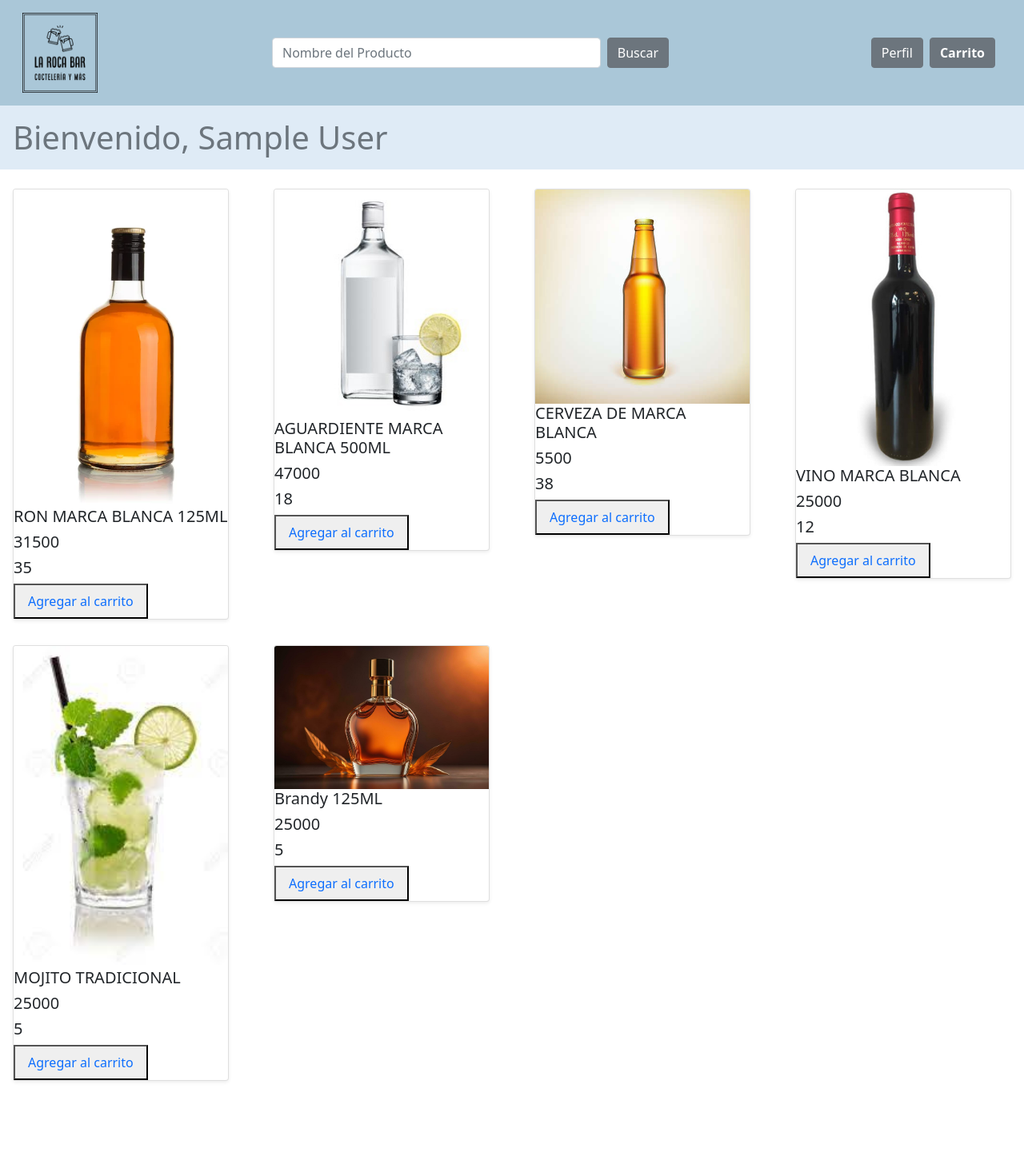
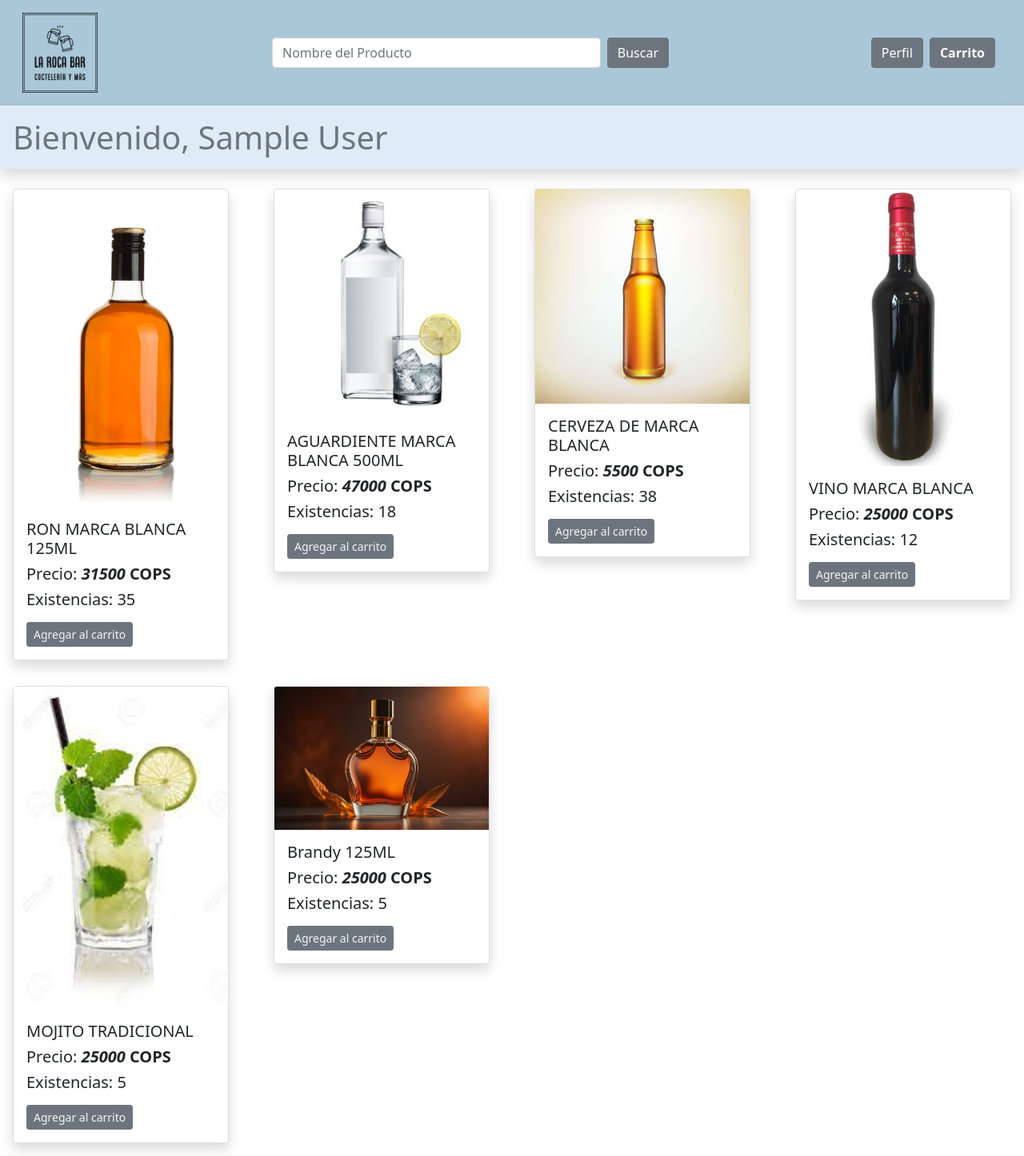
Before and after one commit to JuanMaH24/Virtual-Roca-Bar, a Flask app: page /home in a window 1280 px wide. Shown: the whole page at 80% size. Before the commit the page ends 1353 px from the top, so only its background shows below. Run offline with Flask 3, Linux system fonts and the light colour scheme; the visitor is signed in with stand-in values (Sample User, id 1); data comes from the database, SQL or seed files in the repository; both versions use the stored data as it was after the commit.

Commit message:
Estilos Finales

```diff
--- a/flask-mysql/src/app.py
+++ b/flask-mysql/src/app.py
@@ -281,7 +281,7 @@ def addShopcar(id):
 @login_required
 def routeshopCar():
     cursor = db.database.cursor()
-    cursor.execute("SELECT carrito.shopcar_id, carrito.user_id, carrito.product_id, carrito.product_cant,productos.product_name, productos.product_price, productos.product_cant AS inventory, (carrito.product_cant * productos.product_price) as totalshop FROM carrito INNER JOIN productos ON carrito.product_id=productos.product_id WHERE estado_borrado = 1")
+    cursor.execute("SELECT carrito.shopcar_id, carrito.user_id, carrito.product_id, carrito.product_cant,productos.product_name, productos.product_price, productos.product_cant AS inventory, (carrito.product_cant * productos.product_price) as totalshop, imagenes.img_ref FROM carrito, productos, imagenes WHERE imagenes.id = productos.product_id AND carrito.product_id=productos.product_id AND estado_borrado = 1")
     myresult = cursor.fetchall()
     #Convertir los datos a diccionario
     insertObject = []
--- a/flask-mysql/src/static/css/style.css
+++ b/flask-mysql/src/static/css/style.css
@@ -6,3 +6,13 @@
     background-color: #DFEBF6;
     color: #6c757d;
 }
+
+#agregar-carrito{
+    background-color: #6c757d;
+    color: whitesmoke;
+    border-color: #6c757d;
+}
+
+#login{
+    background-color: #AAC7D8;
+}
--- a/flask-mysql/src/templates/addProduct.html
+++ b/flask-mysql/src/templates/addProduct.html
@@ -6,7 +6,7 @@
 
 
 
-<div class="card-body">
+<div class="card-body mt-5 shadow-sm">
     <form action="/addProduct1" method="POST">
         <div class="row mb-3">
             <div class="col">
@@ -22,7 +22,7 @@
                 <input type="number" class="form-control mb-3" name="product_cant" min="0" required>
             </div>
             <div class="col">
-                <button class="btn btn-primary mb-3 mt-4" type="submit">Save</button>
+                <button class="btn btn-secondary mb-3 mt-4" type="submit">Crear Producto</button>
             </div>
         </div>
 
--- a/flask-mysql/src/templates/addUser.html
+++ b/flask-mysql/src/templates/addUser.html
@@ -3,9 +3,9 @@
 {% block title %}Add Product{% endblock %}
 
 {% block body %}
-<div class="row">
+<div class="row mt-5">
 <div class="col-md-3"></div>
-<div class="col-md-6">
+<div class="col-md-6 p-5 shadow">
     <form class="row g-3" action="/addUser" method="POST">
     <div class="col-md-6">
       <label for="name" class="form-label">Nombres</label>
@@ -36,7 +36,7 @@
     <div class="col-12">
     </div>
     <div class="col-12">
-      <button type="submit" class="btn btn-primary">Crear Usuario</button>
+      <button type="submit" class="btn btn-secondary">Crear Usuario</button>
     </div>
   </form></div>
 <div class="col-md-3"></div>
--- a/flask-mysql/src/templates/home.html
+++ b/flask-mysql/src/templates/home.html
@@ -7,30 +7,34 @@
 <div class="row">
   {% for d in data %}
   <div class="col-md-3">
-        <div class="card shadow-sm m-3">
+      <div class="card shadow m-3">
           <img class="card-img-top" alt="Bootstrap Thumbnail First" src="{{ url_for('static', filename=d.img_ref)}}">
           <div class="card-block">
-                <h5 class="card-title">
+              <h5 class="card-title mt-3 mx-3">
                   {{d.product_name}}
               </h5>
-                <h5 class="card-title">
-                    {{d.product_price}}
+              <h5 class="card-title mx-3">
+                  Precio: <b><i>{{d.product_price}}</i> COPS</b>
               </h5>
-                <h5 class="card-title">
-                    {{d.product_cant}}
+              <h5 class="card-title mx-3">
+                  Existencias: {{d.product_cant}}
               </h5>
+              <div class="d-flex flex-row justify-content-between m-3">
                 <form class="d-flex" action="/addShopcar/{{d.product_id}}" method="POST">
-                  <button class="nav-item nav-link" type="submit">Agregar al carrito</button>
+                  <button id="agregar-carrito" class="btn btn-info btn-sm" type="submit">Agregar al carrito</button>
                 </form>
                 {% if current_user.rol == 0 %}
-                <button class="btn btn-primary btn-sm" id="btn-edit{{d.product_id}}" data-bs-toggle="modal" data-bs-target="#modal{{d.product_id}}">Edit</button>
+                <button class="btn btn-secondary btn-sm" id="btn-edit{{d.product_id}}" data-bs-toggle="modal" data-bs-target="#modal{{d.product_id}}">Editar</button>
                 <form class="d-flex" action="/deleteProduct/{{d.product_id}}" method="POST">
-                    <button class="nav-item nav-link" type="submit">Delete</button>
+                    <button class="btn btn-danger btn-sm" type="submit">Borrar</button>
                 </form>
                 {% endif %}
               </div>
           </div>
       </div>
+  </div>
+
+
   <div class="modal fade" id="modal{{d.product_id}}" tabindex="-1" aria-labelledby="exampleModalLabel" aria-hidden="true">
       <div class="modal-dialog">
         <div class="modal-content">
@@ -43,12 +47,12 @@
                   <label>Nuevo nombre del Producto</label>
                   <input type="text" class="form-control mb-3" name="product_name" value="{{d.product_name}}" required>
                   <label>Nuevo precio del Producto</label>
-                    <input type="number" class="form-control mb-3" name="product_price" value="{{d.product_price}}" min="0" required>
+                  <input type="number" class="form-control mb-3" name="product_price" value="{{d.product_price}}" required>
                   <label>Cantidad del Producto</label>
-                    <input type="number" class="form-control mb-3" name="product_cant" value="{{d.product_cant}}" min="0" required>
+                  <input type="number" class="form-control mb-3" name="product_cant" value="{{d.product_cant}}" required>
           </div>
           <div class="modal-footer">
-              <button type="submit" class="btn btn-primary">Save changes</button>
+            <button type="submit" class="btn btn-secondary">Guardar</button>
           </div>
           </form>
         </div>
--- a/flask-mysql/src/templates/home_template.html
+++ b/flask-mysql/src/templates/home_template.html
@@ -40,22 +40,24 @@
                 </div>
                 <div class="modal-body aling-items-center">
                     {% if current_user.rol == 0 %}
-                    <a class="nav-item nav-link" href="{{ url_for('routeaddProduct') }}"><b>Nuevo Proucto</b></a>
-					<a class="nav-item nav-link active" id="nav-item-active" href="{{ url_for('routeSuppliers') }}"><b>Proveedores</b></a>
-                    <a class="nav-item nav-link active" id="nav-item-active" href="{{ url_for('routeBuy') }}"><b>Compras</b></a>
-                    <a class="nav-item nav-link" href="{{ url_for('routeSales') }}"><b>Historial Ventas</b></a>
+                    <a class="nav-item nav-link text-secondary " href="{{ url_for('routeaddProduct') }}"><b>Nuevo Producto</b></a>
+					<a class="nav-item nav-link text-secondary" id="nav-item-active" href="{{ url_for('routeSuppliers') }}"><b>Proveedores</b></a>
+                    <a class="nav-item nav-link text-secondary" id="nav-item-active" href="{{ url_for('routeBuy') }}"><b>Compras</b></a>
+                    <a class="nav-item nav-link text-secondary" href="{{ url_for('routeSales') }}"><b>Historial Ventas</b></a>
                     {% endif %}
-                    <a class="nav-item nav-link" href="{{ url_for('routeUserSales', id = current_user.user_id) }}"><b>Mi historial</b></a>
+                    <a class="nav-item nav-link text-secondary" href="{{ url_for('routeUserSales', id = current_user.user_id) }}"><b>Mi historial</b></a>
                     {% if current_user.rol == 0 %}
-                    <a class="nav-item nav-link" href="{{ url_for('usersLog') }}"><b>Usuarios</b></a>
+                    <a class="nav-item nav-link text-secondary" href="{{ url_for('usersLog') }}"><b>Usuarios</b></a>
                     {% endif %}
-                    <a class="btn btn-secondary" href="{{ url_for('logout') }}">Logout</a>
+                    <div class="d-flex justify-content-end">
+                        <a class="btn btn-secondary " href="{{ url_for('logout') }}">Logout</a>
+                    </div>
               </div>
             </div>
           </div>
         </div>
     </div>
-        <h1 class= "p-3" id="message_user_name_log">Bienvenido, {{ current_user.name }}</h1>
+        <h1 class= "p-3 shadow" id="message_user_name_log">Bienvenido, {{ current_user.name }}</h1>
         {% block body %}
         {% endblock %}
         <script src="https://cdn.jsdelivr.net/npm/bootstrap@5.0.2/dist/js/bootstrap.bundle.min.js" integrity="sha384-MrcW6ZMFYlzcLA8Nl+NtUVF0sA7MsXsP1UyJoMp4YLEuNSfAP+JcXn/tWtIaxVXM" crossorigin="anonymous"></script>
--- a/flask-mysql/src/templates/users_template.html
+++ b/flask-mysql/src/templates/users_template.html
@@ -8,7 +8,7 @@
 <div class="card shadow">
     <div class="card-body">
 
-        <a class="nav-item nav-link" href="{{ url_for('routeaddUser') }}"><b>Nuevo Usuarios</b></a>
+        <a class="btn btn-secondary btn-lg m-3" href="{{ url_for('routeaddUser') }}"><b>Nuevo Usuarios</b></a>
 
 
         <!-- Tabla -->
@@ -35,7 +35,7 @@
                     <td>{{d.lastname}}</td>
                     <td>{{d.date_create}}</td>
                     <td><form class="d-flex" action="/deleteUser/{{d.user_id}}" method="POST">
-                        <button class="nav-item nav-link" type="submit">Borrar</button>
+                        <button class="btn btn-danger" type="submit">Borrar</button>
                     </form></td>
                 </tr>
             {% endfor %}
```
Also changed, not shown: flask-mysql/src/roca_bar.sql (+50 -13 lines), flask-mysql/src/templates/buy_template.html (+1 -37 lines), flask-mysql/src/templates/login.html (+6 -5 lines), flask-mysql/src/templates/sales_template.html (+1 -41 lines), flask-mysql/src/templates/searchProduct.html (+12 -10 lines), flask-mysql/src/templates/shopCar.html (+10 -10 lines), flask-mysql/src/templates/supplier_template.html (+4 -4 lines), flask-mysql/src/templates/updateProduct.html (deleted, +0 -25 lines). Lines whose indentation alone changed are shown as unchanged.
